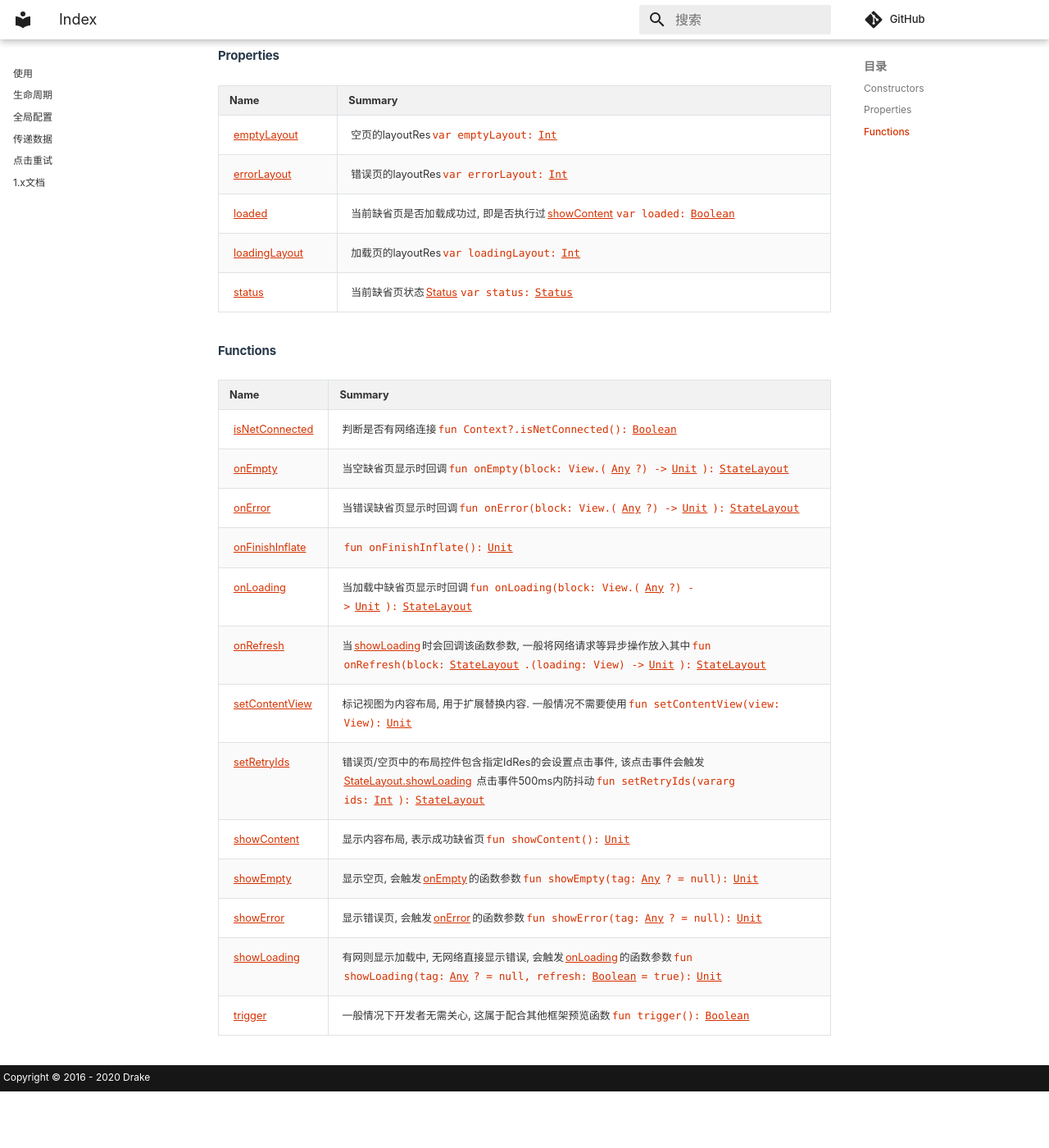
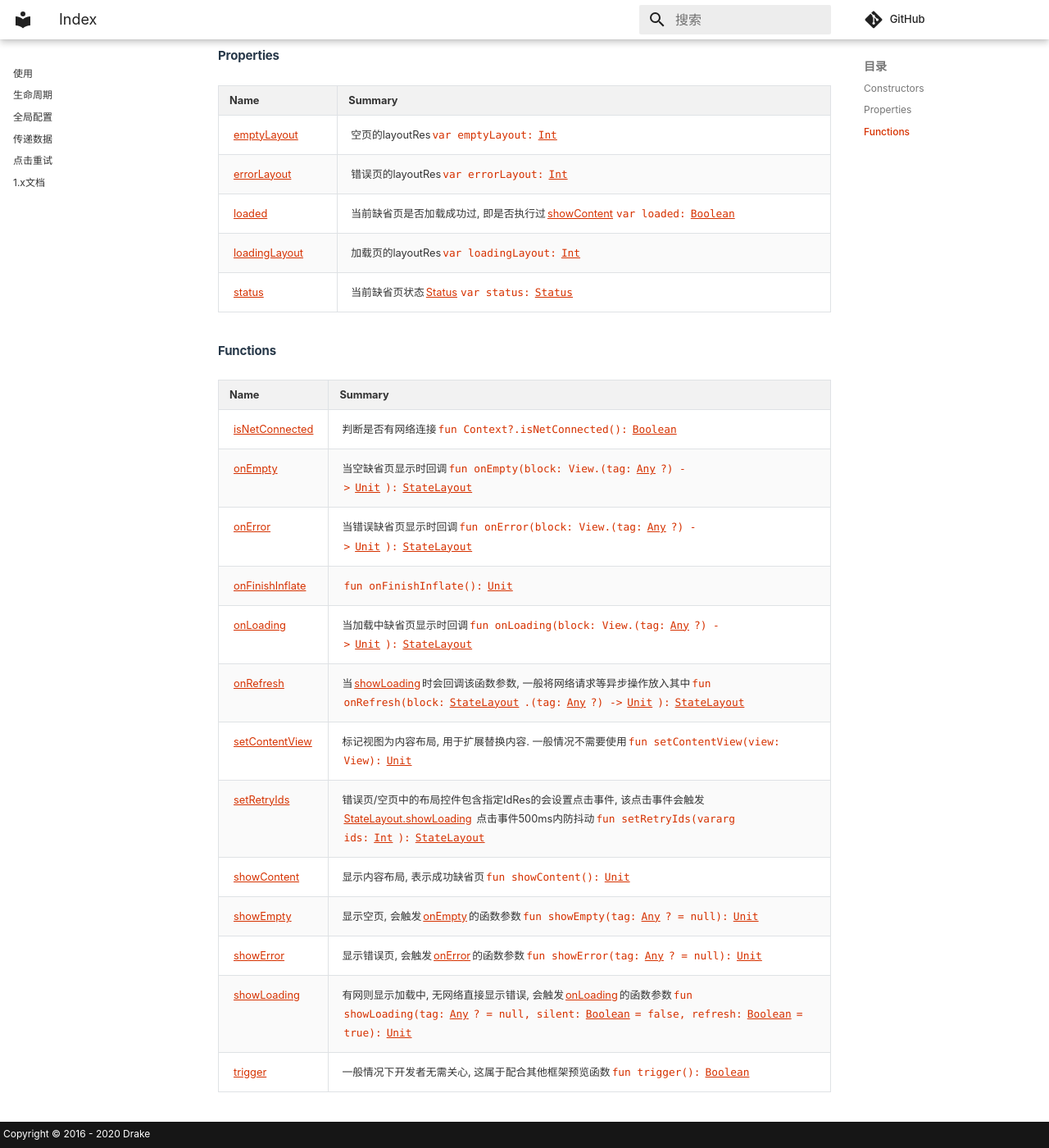
Before and after one commit to liangjingkanji/StateLayout, an MkDocs documentation site: the page built from docs/api/statelayout/com.drake.statelayout/-state-layout/index.md, in a window 1280 px wide and 1400 px high, scrolled down 452 px. Shown: the whole window at 82% size. Built offline with MkDocs 1.6.1 and Material for MkDocs 9.7.7, drawn with Linux system fonts in a browser that asks for light colours; comment, search, counter and statistics services are not loaded; before the commit the page ends 1783 px from its top, so only the background shows below that.

Commit message:
添加showLoading一个silent参数用于静默刷新回调

```diff
--- a/docs/api/statelayout/com.drake.statelayout/-state-layout/index.md
+++ b/docs/api/statelayout/com.drake.statelayout/-state-layout/index.md
@@ -32,15 +32,15 @@
 | Name | Summary |
 |---|---|
 | [isNetConnected](is-net-connected.md) | 判断是否有网络连接`fun Context?.isNetConnected(): `[`Boolean`](https://kotlinlang.org/api/latest/jvm/stdlib/kotlin/-boolean/index.html) |
-| [onEmpty](on-empty.md) | 当空缺省页显示时回调`fun onEmpty(block: View.(`[`Any`](https://kotlinlang.org/api/latest/jvm/stdlib/kotlin/-any/index.html)`?) -> `[`Unit`](https://kotlinlang.org/api/latest/jvm/stdlib/kotlin/-unit/index.html)`): `[`StateLayout`](./index.md) |
-| [onError](on-error.md) | 当错误缺省页显示时回调`fun onError(block: View.(`[`Any`](https://kotlinlang.org/api/latest/jvm/stdlib/kotlin/-any/index.html)`?) -> `[`Unit`](https://kotlinlang.org/api/latest/jvm/stdlib/kotlin/-unit/index.html)`): `[`StateLayout`](./index.md) |
+| [onEmpty](on-empty.md) | 当空缺省页显示时回调`fun onEmpty(block: View.(tag: `[`Any`](https://kotlinlang.org/api/latest/jvm/stdlib/kotlin/-any/index.html)`?) -> `[`Unit`](https://kotlinlang.org/api/latest/jvm/stdlib/kotlin/-unit/index.html)`): `[`StateLayout`](./index.md) |
+| [onError](on-error.md) | 当错误缺省页显示时回调`fun onError(block: View.(tag: `[`Any`](https://kotlinlang.org/api/latest/jvm/stdlib/kotlin/-any/index.html)`?) -> `[`Unit`](https://kotlinlang.org/api/latest/jvm/stdlib/kotlin/-unit/index.html)`): `[`StateLayout`](./index.md) |
 | [onFinishInflate](on-finish-inflate.md) | `fun onFinishInflate(): `[`Unit`](https://kotlinlang.org/api/latest/jvm/stdlib/kotlin/-unit/index.html) |
-| [onLoading](on-loading.md) | 当加载中缺省页显示时回调`fun onLoading(block: View.(`[`Any`](https://kotlinlang.org/api/latest/jvm/stdlib/kotlin/-any/index.html)`?) -> `[`Unit`](https://kotlinlang.org/api/latest/jvm/stdlib/kotlin/-unit/index.html)`): `[`StateLayout`](./index.md) |
-| [onRefresh](on-refresh.md) | 当[showLoading](show-loading.md)时会回调该函数参数, 一般将网络请求等异步操作放入其中`fun onRefresh(block: `[`StateLayout`](./index.md)`.(loading: View) -> `[`Unit`](https://kotlinlang.org/api/latest/jvm/stdlib/kotlin/-unit/index.html)`): `[`StateLayout`](./index.md) |
+| [onLoading](on-loading.md) | 当加载中缺省页显示时回调`fun onLoading(block: View.(tag: `[`Any`](https://kotlinlang.org/api/latest/jvm/stdlib/kotlin/-any/index.html)`?) -> `[`Unit`](https://kotlinlang.org/api/latest/jvm/stdlib/kotlin/-unit/index.html)`): `[`StateLayout`](./index.md) |
+| [onRefresh](on-refresh.md) | 当[showLoading](show-loading.md)时会回调该函数参数, 一般将网络请求等异步操作放入其中`fun onRefresh(block: `[`StateLayout`](./index.md)`.(tag: `[`Any`](https://kotlinlang.org/api/latest/jvm/stdlib/kotlin/-any/index.html)`?) -> `[`Unit`](https://kotlinlang.org/api/latest/jvm/stdlib/kotlin/-unit/index.html)`): `[`StateLayout`](./index.md) |
 | [setContentView](set-content-view.md) | 标记视图为内容布局, 用于扩展替换内容. 一般情况不需要使用`fun setContentView(view: View): `[`Unit`](https://kotlinlang.org/api/latest/jvm/stdlib/kotlin/-unit/index.html) |
 | [setRetryIds](set-retry-ids.md) | 错误页/空页中的布局控件包含指定IdRes的会设置点击事件, 该点击事件会触发[StateLayout.showLoading](show-loading.md) 点击事件500ms内防抖动`fun setRetryIds(vararg ids: `[`Int`](https://kotlinlang.org/api/latest/jvm/stdlib/kotlin/-int/index.html)`): `[`StateLayout`](./index.md) |
 | [showContent](show-content.md) | 显示内容布局, 表示成功缺省页`fun showContent(): `[`Unit`](https://kotlinlang.org/api/latest/jvm/stdlib/kotlin/-unit/index.html) |
 | [showEmpty](show-empty.md) | 显示空页, 会触发[onEmpty](on-empty.md)的函数参数`fun showEmpty(tag: `[`Any`](https://kotlinlang.org/api/latest/jvm/stdlib/kotlin/-any/index.html)`? = null): `[`Unit`](https://kotlinlang.org/api/latest/jvm/stdlib/kotlin/-unit/index.html) |
 | [showError](show-error.md) | 显示错误页, 会触发[onError](on-error.md)的函数参数`fun showError(tag: `[`Any`](https://kotlinlang.org/api/latest/jvm/stdlib/kotlin/-any/index.html)`? = null): `[`Unit`](https://kotlinlang.org/api/latest/jvm/stdlib/kotlin/-unit/index.html) |
-| [showLoading](show-loading.md) | 有网则显示加载中, 无网络直接显示错误, 会触发[onLoading](on-loading.md)的函数参数`fun showLoading(tag: `[`Any`](https://kotlinlang.org/api/latest/jvm/stdlib/kotlin/-any/index.html)`? = null, refresh: `[`Boolean`](https://kotlinlang.org/api/latest/jvm/stdlib/kotlin/-boolean/index.html)` = true): `[`Unit`](https://kotlinlang.org/api/latest/jvm/stdlib/kotlin/-unit/index.html) |
+| [showLoading](show-loading.md) | 有网则显示加载中, 无网络直接显示错误, 会触发[onLoading](on-loading.md)的函数参数`fun showLoading(tag: `[`Any`](https://kotlinlang.org/api/latest/jvm/stdlib/kotlin/-any/index.html)`? = null, silent: `[`Boolean`](https://kotlinlang.org/api/latest/jvm/stdlib/kotlin/-boolean/index.html)` = false, refresh: `[`Boolean`](https://kotlinlang.org/api/latest/jvm/stdlib/kotlin/-boolean/index.html)` = true): `[`Unit`](https://kotlinlang.org/api/latest/jvm/stdlib/kotlin/-unit/index.html) |
 | [trigger](trigger.md) | 一般情况下开发者无需关心, 这属于配合其他框架预览函数`fun trigger(): `[`Boolean`](https://kotlinlang.org/api/latest/jvm/stdlib/kotlin/-boolean/index.html) |
```
Also changed, not shown: docs/api/statelayout/com.drake.statelayout/-state-layout/on-empty.md (+1 -1 lines), docs/api/statelayout/com.drake.statelayout/-state-layout/on-error.md (+1 -1 lines), docs/api/statelayout/com.drake.statelayout/-state-layout/on-loading.md (+1 -1 lines), docs/api/statelayout/com.drake.statelayout/-state-layout/on-refresh.md (+1 -1 lines), docs/api/statelayout/com.drake.statelayout/-state-layout/show-loading.md (+5 -3 lines), 2 other files.
